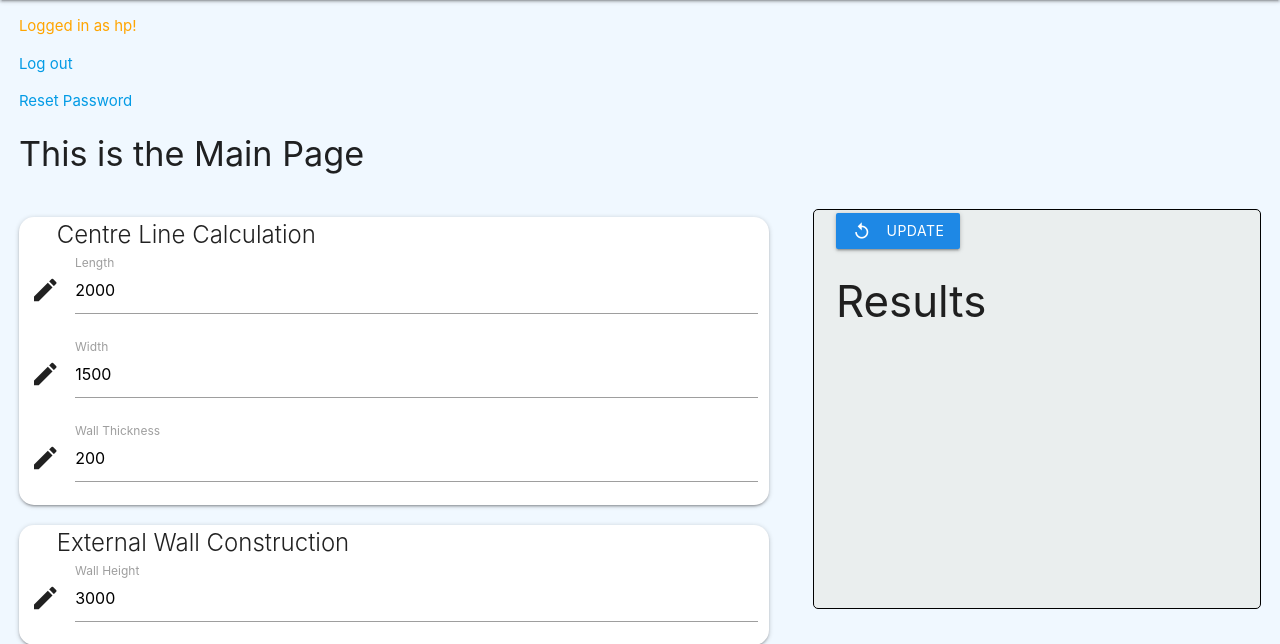
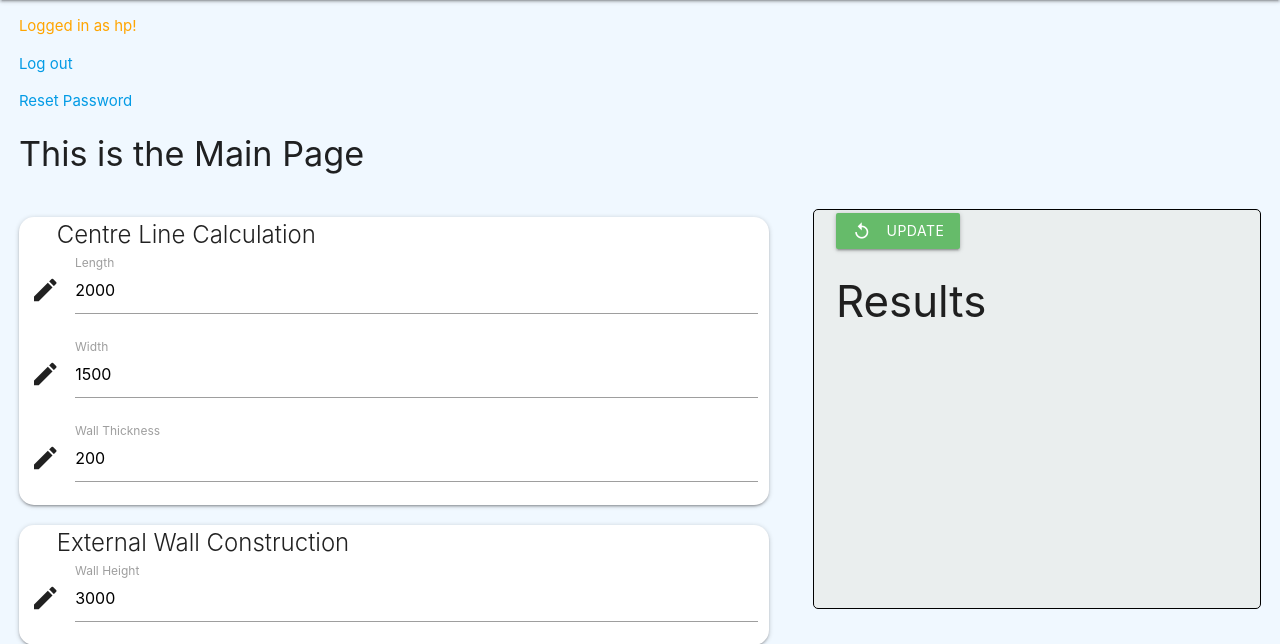
Before and after one commit to AdongoJr/Django-QS, a Django app: page /main/ in a window 1280 px wide. Shown: the part 64-708 px from the top of the page. Run offline with Django 3.2, Linux system fonts and the light colour scheme; a user stored in the database is signed in.

Commit message:
changed update button color

```diff
--- a/templates/main.html
+++ b/templates/main.html
@@ -96,7 +96,7 @@
     </div>
 
         <div class="one side-bar">
-            <button id="update" class="btn waves-effect waves-light blue darken-1 one"> Update
+            <button id="update" class="btn waves-effect waves-light green lighten-1 one"> Update
                 <i class="material-icons left">replay</i>
             </button> <br>
             <div class="one">
```
Also changed, not shown: db.sqlite3.
